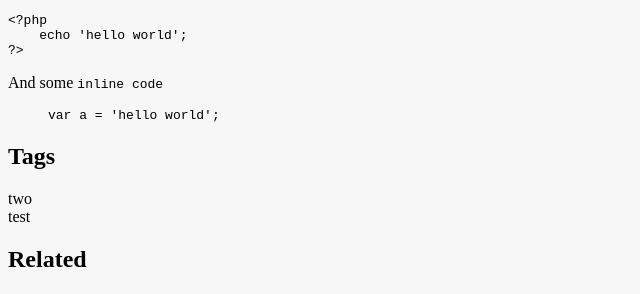
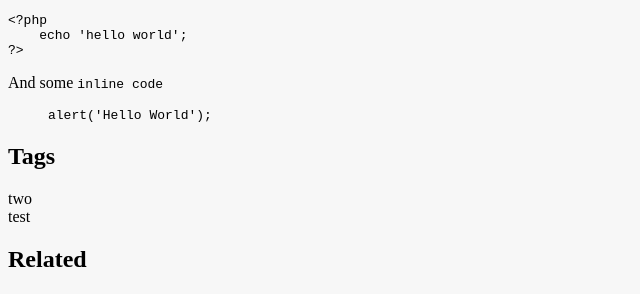
Before and after one commit to michaelbramwell/mac2000.github.com, a Jekyll site: the page built from _posts/2012-06-30-two.md, in a window 1280 px wide. Shown: the part 137-431 px from the top of the page, without its empty margins (0-640 px from the left). Built offline with Jekyll 4.4.1, drawn with Linux system fonts in a browser that asks for light colours.

Commit message:
includes

```diff
--- /dev/null
+++ b/_includes/test/alert_msg.js
@@ -0,0 +1 @@
+alert('Hello World');
--- a/_posts/2012-06-30-two.md
+++ b/_posts/2012-06-30-two.md
@@ -17,5 +17,10 @@ Hello World
 And some `inline code`
 
 {%highlight js%}
-var a = 'hello world';
+{%include test/alert_msg.js %}
 {%endhighlight%}
+
+
+<script>
+    {%include test/alert_msg.js %}
+</script>
```
